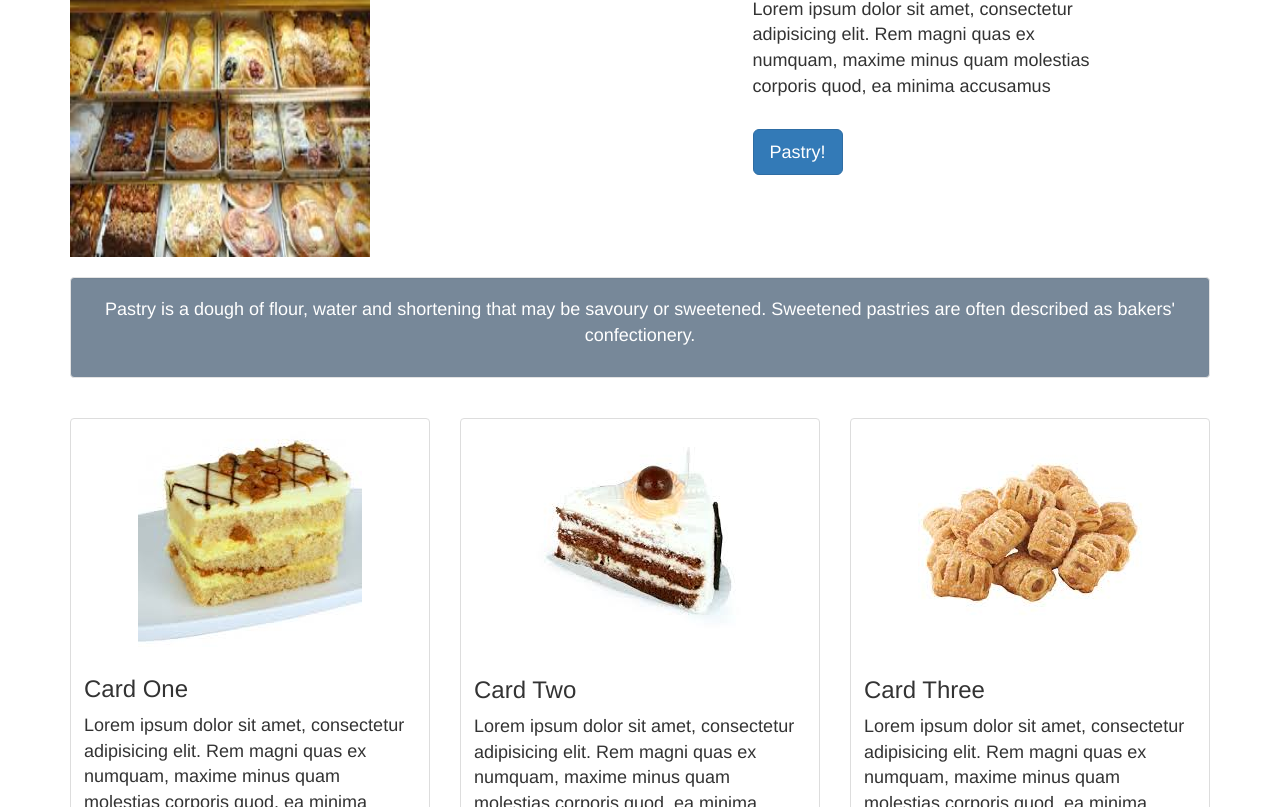
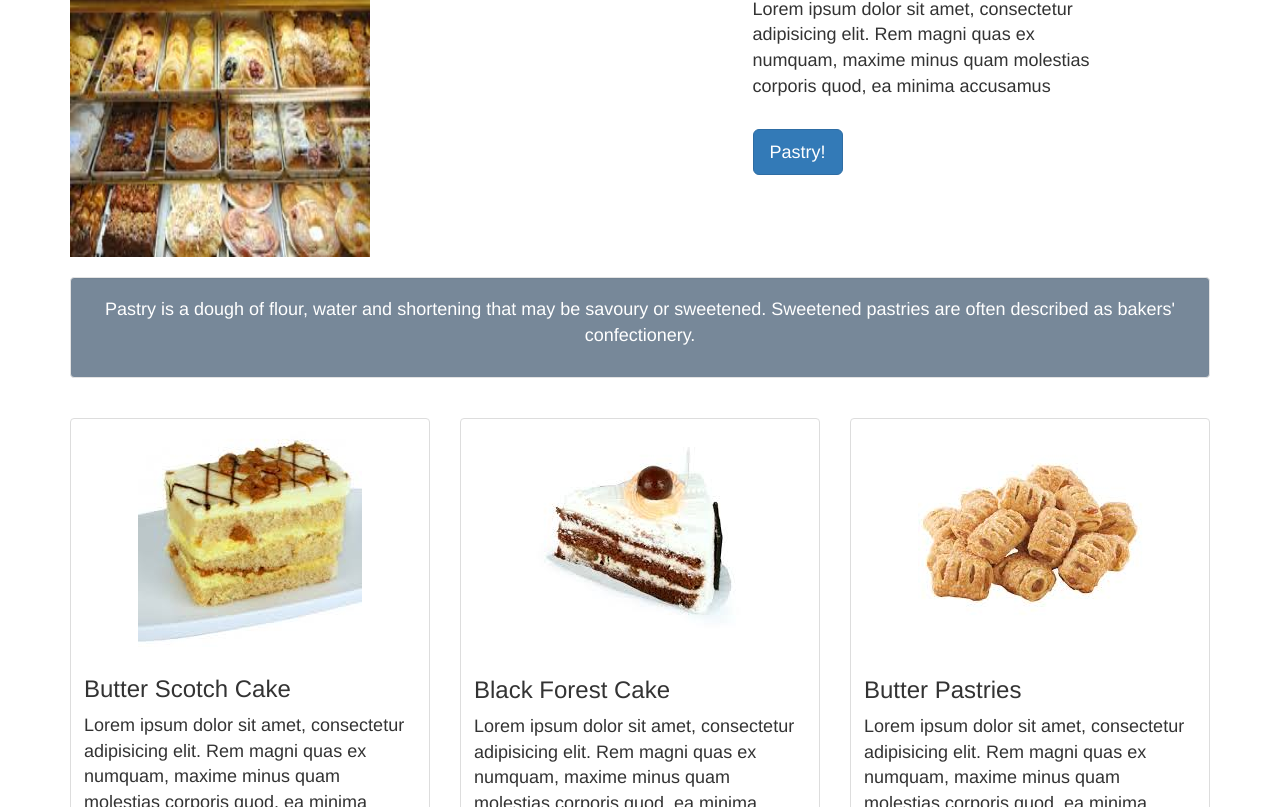
Before and after one commit to ninumaria/project-004, a website: page src/index.html in a window 1280 px wide. Shown: the part 145-952 px from the top of the page. Drawn offline with nearby package versions, Linux system fonts and the light colour scheme.

Commit message:
modified file

```diff
--- a/src/index.html
+++ b/src/index.html
@@ -67,7 +67,7 @@
           <div class="thumbnail">
               <img src="4.jpg" alt="...">
               <div class="caption">
-              <h3>Card One</h3>
+              <h3>Butter Scotch Cake</h3>
               <p><font size="4">Lorem ipsum dolor sit amet, consectetur adipisicing elit.
                  Rem magni quas ex numquam, maxime minus quam molestias corporis
                  quod, ea minima accusamus.</font>
@@ -81,7 +81,7 @@
           <div class="thumbnail">
              <img src="2.jpg" alt="...">
               <div class="caption">
-              <h3>Card Two</h3>
+              <h3>Black Forest Cake</h3>
               <p><font size="4">Lorem ipsum dolor sit amet, consectetur adipisicing elit.
                  Rem magni quas ex numquam, maxime minus quam molestias corporis
                  quod, ea minima accusamus.</font>
@@ -95,7 +95,7 @@
           <div class="thumbnail">
               <img src="3.jpg" alt="...">
               <div class="caption">
-              <h3>Card Three</h3>
+              <h3>Butter Pastries</h3>
               <p><font size="4">Lorem ipsum dolor sit amet, consectetur adipisicing elit.
                  Rem magni quas ex numquam, maxime minus quam molestias corporis
                  quod, ea minima accusamus.</font>
```
